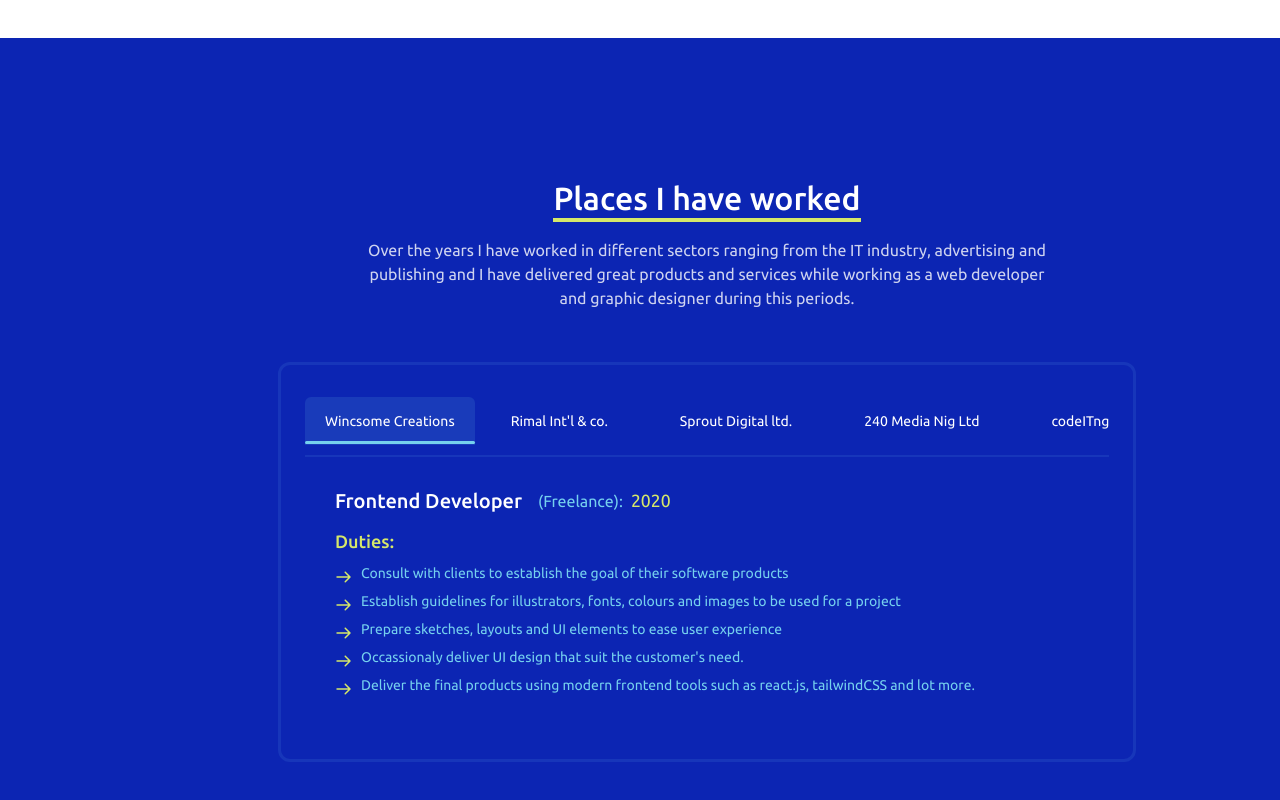
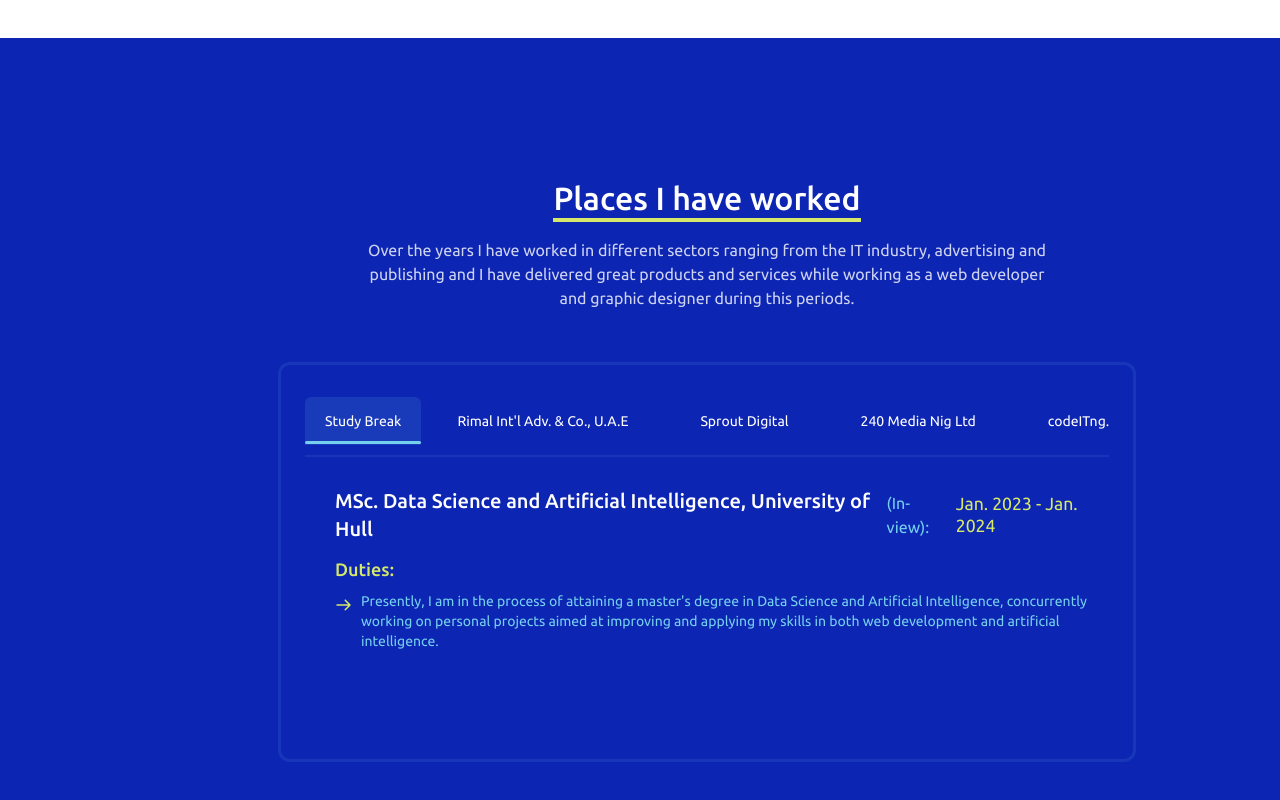
Before and after one commit to Teewaii/portfolioV3, a React (Create React App) app: page / in a window 1280 px wide. Shown: the part 1602-2402 px from the top of the page. Built offline with nearby package versions, Linux system fonts and the light colour scheme; the HTML template or start-up script is replaced by a standard one; a web font is replaced by a local one.

Commit message:
Resume update

```diff
--- a/src/components/about/About.jsx
+++ b/src/components/about/About.jsx
@@ -39,7 +39,7 @@ export default function About() {
 
         '>Hi, I’m Taiye and I love building software products & services that promotes business and economic growths with great user experience and accessibility. <br /><br />
 
-              <span className='font-bold bg-green p-1'> Over the last 10 years</span> I have worked in both the advertising and IT industry through which I have been able to demonstrate exceptional skills in graphic/product design, people management, web development and efficient problem solving.<br /> <br />
+              <span className='font-bold bg-green p-1'> Over the last 5 years</span> I have worked in both the advertising and IT industry through which I have been able to demonstrate exceptional skills in graphic/product design, people management, web development and efficient problem solving.<br /> <br />
 
               My interest in software  development started in 2013 with visual basic. In 2016 I developed more interest in web development through which I was priviledged to work on different amazing web projects across different industries  specificaly using WordPress.<br /> <br />
 
@@ -84,7 +84,7 @@ export default function About() {
                 </span>
               </div>
               <div className="resume">
-                <a href='/Taiye_Ajimati_resume.pdf' download='Taiye Ajimati Resume' className='border-primary border-2 px-5 py-4 text-primary rounded-lg hover:bg-primary transition-color duration-300 ease-in-out hover:text-white'>Download Resume</a>
+                <a href='/Taiye Ajimati_FED.pdf' download='Taiye Ajimati Resume' className='border-primary border-2 px-5 py-4 text-primary rounded-lg hover:bg-primary transition-color duration-300 ease-in-out hover:text-white'>Download Resume</a>
               </div>
             </motion.div>
             {/* End of download resume button */}
--- a/src/components/experience/work.json
+++ b/src/components/experience/work.json
@@ -1,46 +1,43 @@
 [
   {
     "id": 1,
-    "company": "Wincsome Creations",
-    "title": "Frontend Developer",
-    "type": "Freelance",
-    "year": "2020",
+    "company": "Study Break",
+    "title": "MSc. Data Science and Artificial Intelligence, University of Hull",
+    "type": "In-view",
+    "year": "Jan. 2023 - Jan. 2024",
     "desc": [
-      "Consult with clients to establish the goal of their software products",
-      "Establish guidelines for illustrators, fonts, colours and images to be used for a project",
-      "Prepare sketches, layouts and UI elements to ease user experience",
-      "Occassionaly deliver UI design that suit the customer's need.",
-      "Deliver the final products using modern frontend tools such as react.js, tailwindCSS and lot more."
+      "Presently, I am in the process of attaining a master's degree in Data Science and Artificial Intelligence, concurrently working on personal projects aimed at improving and applying my skills in both web development and artificial intelligence."
     ]
   },
   {
     "id": 2,
-    "company": "Rimal Int'l & co.",
-    "title": "Graphic/Web Designer ",
+    "company": "Rimal Int'l Adv. & Co., U.A.E",
+    "title": "Web/UI Designer",
     "type": "Full time",
-    "year": "2020-2023",
+    "year": "2021-2023",
     "desc": [
-      "Consult with clients to establish the overall look of their project",
-      "Establish guidelines for illustrators, fonts, colours and images",
-      "Determine the medium best suited to produce the desired product",
-      "Prepare sketches, layouts and graphic elements",
-      "Co-ordinate all aspects of production for print and channel letter  production.",
-      "Maintains and update the company's website"
+      "Developed an efficient and maintainable code using HTML, CSS, and JavaScript, adhering to best practices.",
+      "Created new features, functionalities, and capabilities on the site using HTML, CSS, WordPress, and JavaScript, Tailwind CSS.",
+      "Designing and implementing HTML email templates and newsletter for marketing campaigns",
+      "Striking a balance between functional and aesthetic design.",
+      "Optimizing web pages for maximum speed and scalability."
     ]
   },
   {
     "id": 3,
-    "company": "Sprout Digital ltd.",
-    "title": "Web Developer/Creative Designer  ",
+    "company": "Sprout Digital",
+    "title": "Web/UI Developer",
     "type": "Full time",
-    "year": "2017-2019",
+    "year": "2018-2020",
     "desc": [
-      "Created website layouts and user interface using standard HTML/CSS practices.",
-      "Managed the company's domain and website hosting platform",
-      "Maintainined, expanded and scaled various clients websites.",
-      "Created UI design for specialized websites.",
-      "Created graphic designs for web, social media ads & banners, print and marketing collaterals as required.",
-      "Handles the print production services offered by the company."
+      "Collaborated with the team to design, structure, and develop new web applications from start to finish using HTML, TailwindCSS, CSS, and WordPress.",
+      "Performed periodic update on existing websites.",
+      "Created website layout and user interface using standard HTML, CSS & JavaScript practices.",
+      "Created new features, functionalities, and capabilities on the site using HTML, CSS, WordPress, and JavaScript.",
+      "Implemented designs from Figma and built robust user interfaces with great user experience.",
+      "Optimizing web pages for maximum speed and scalability.",
+      "Ensure the technical feasibility of UI/UX designs.",
+      "Collaborated with product team members to implement new feature developments."
     ]
   },
   {
--- a/src/components/nav/SideNav.jsx
+++ b/src/components/nav/SideNav.jsx
@@ -41,7 +41,7 @@ export default function SideNav({ toggle, toggleMenu, setToggle }) {
         </div>
 
         <ul className='flex flex-col items-start pl-4 space-y-2 2xl:space-y-5 relative '>
-{/*
+          {/*
 Mapping through the navigation list items */}
           {links.map((item, index) => (
 
@@ -50,7 +50,7 @@ Mapping through the navigation list items */}
             //  <li onClick={() => FocusItem(index)} key={item.id} className={focusItem === index ? 'bg-primary pl-6 py-3 lg:py-3 2xl:py-4  hover:bg-primary  ease-in-out duration-300 rounded-tl-md rounded-bl-md w-[100%]  pr-8 ' : 'linc  pl-6 py-3 lg:py-3 2xl:py-4 hover:bg-primary  ease-in-out duration-150  rounded-tl-md rounded-bl-md w-[100%] pr-8'}><a href={item.anchor} className='flex gap-7 cursor-pointer focus:bg-primary '><img className='h-5 lg:h-4 2xl:h-5 inline ' src={item.icon} alt="" /> <p className='text-sm uppercase 2xl:text-md w-[100%] group-hover:flex item-start pr-8 hidden  '>{item.title}</p></a></li>
 
           ))}
-          <li className='bg-nav pl-6  hover:bg-primary  rounded-tl-md rounded-bl-md w-[100%] lg:pr-8 pr-2'><a href='/Taiye_Ajimati_resume.pdf' download='Taiye Ajimati Resume' className='flex items-center gap-7 cursor-pointer lg:py-3 2xl:py-4 group-hover:py-0  '><img className='h-5 lg:h-4 2xl:h-5 inline ' src={resumeIcon} alt="" /> <p className='text-sm uppercase 2xl:text-md w-[100%] py-3 lg:py-3 2xl:py-4 group-hover:flex item-start pr-8 flex lg:hidden ease-in-out duration-300'>Resume</p></a></li>
+          <li className='bg-nav pl-6  hover:bg-primary  rounded-tl-md rounded-bl-md w-[100%] lg:pr-8 pr-2'><a href='/Taiye Ajimati_FED.pdf' download='Taiye Ajimati Resume' className='flex items-center gap-7 cursor-pointer lg:py-3 2xl:py-4 group-hover:py-0  '><img className='h-5 lg:h-4 2xl:h-5 inline ' src={resumeIcon} alt="" /> <p className='text-sm uppercase 2xl:text-md w-[100%] py-3 lg:py-3 2xl:py-4 group-hover:flex item-start pr-8 flex lg:hidden ease-in-out duration-300'>Resume</p></a></li>
         </ul>
       </div>
     </nav >
```
Also changed, not shown: Capture.PNG (added), 1 other file (tests, documents, lock files or other folders).
